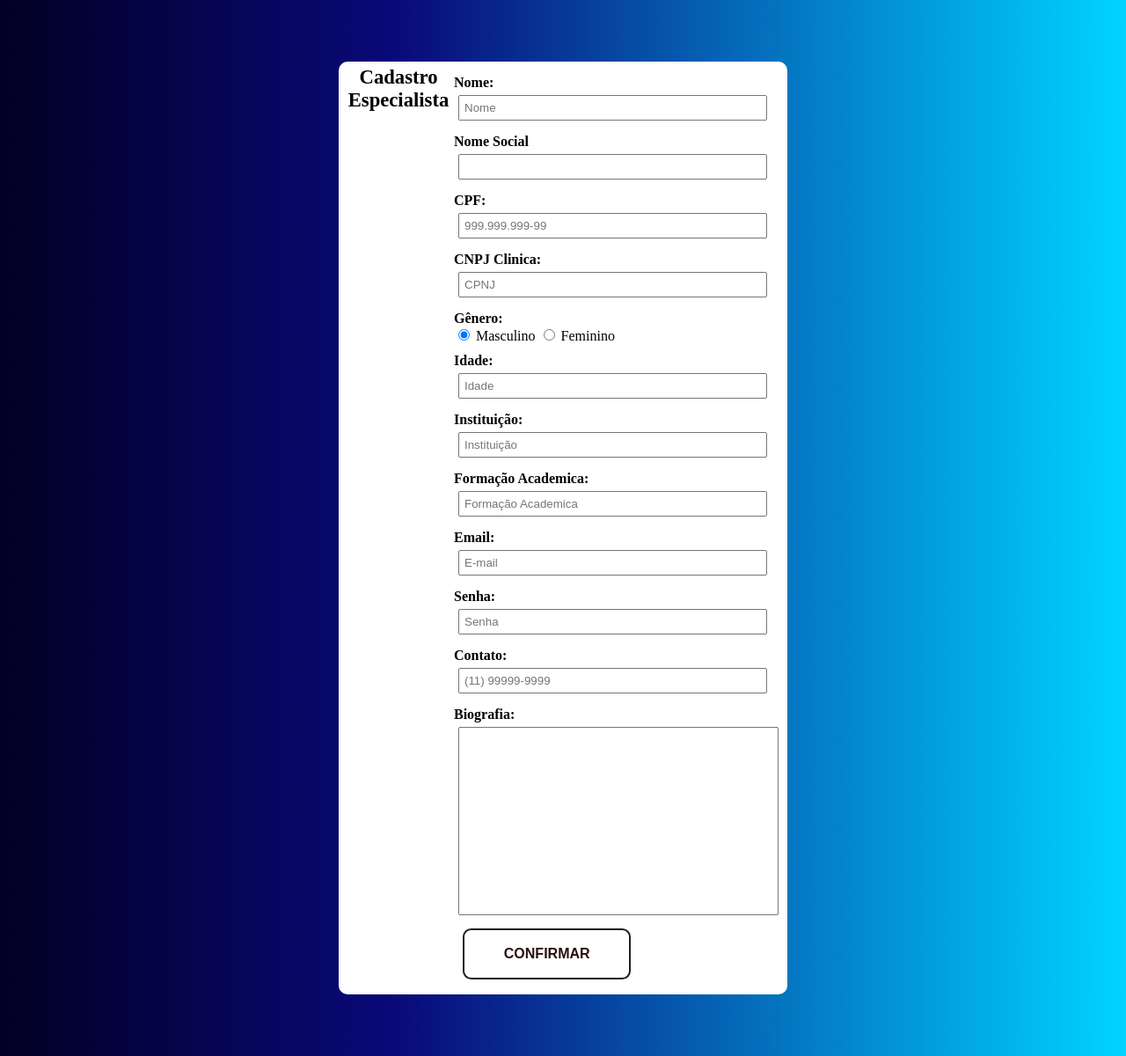
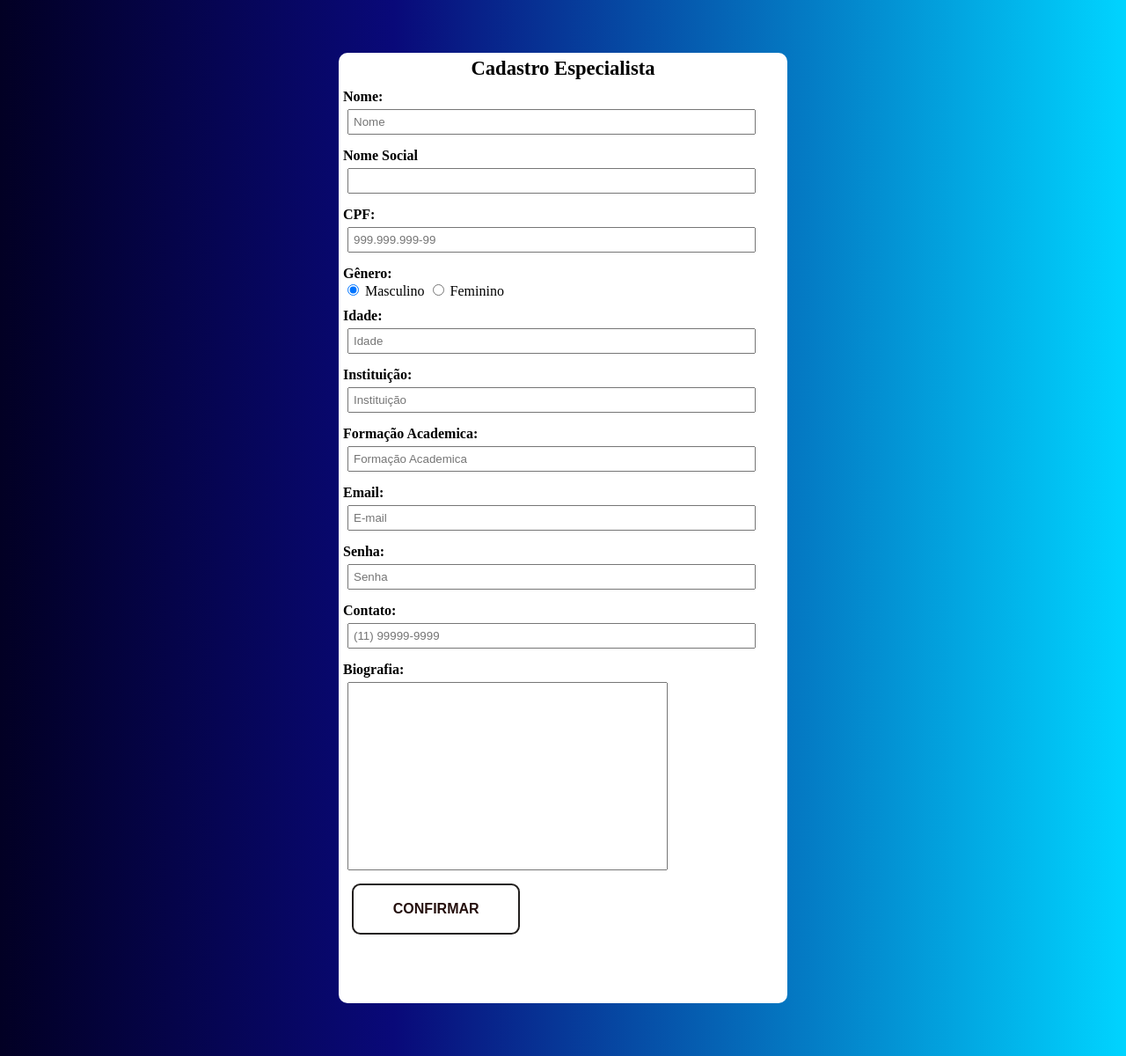
Before and after one commit to KaykeMatiasS/yana, a PHP site: page /Cad_Especialista.html in a window 1280 px wide. Shown: the whole page at 88% size. Run offline with PHP 8.4, Linux system fonts and the light colour scheme.

Commit message:
Mudanças tela cadastro especialista
Mudança visual
Tirado o campo e sua mascara CNPJ

```diff
--- a/Tela_cadastro_YANA/Cad_Especialista.html
+++ b/Tela_cadastro_YANA/Cad_Especialista.html
@@ -29,11 +29,6 @@
             <input required placeholder="999.999.999-99"  type="text" class="lista" name="" id="cpf" pattern="\d{3}\.\d{3}\.\d{3}-\d{2}" \
 			title="Digite um CPF no formato: xxx.xxx.xxx-xx">
 
-
-
-
-            <article>CNPJ Clinica:</article>
-            <input  placeholder="CPNJ" type="text" class="lista" name="" id="cnpj"  pattern="\d{2}\.\d{3}\.\d{3}\/\d{4}\-\d{2}">
 
 
 
--- a/Tela_cadastro_YANA/java.js
+++ b/Tela_cadastro_YANA/java.js
@@ -1,12 +1,3 @@
-
-
-// MASCARA CNPJ //
-document.getElementById('cnpj').addEventListener('input', function (e) {
-    var x = e.target.value.replace(/\D/g, '').match(/(\d{0,2})(\d{0,3})(\d{0,3})(\d{0,4})(\d{0,2})/);
-    e.target.value = !x[2] ? x[1] : x[1] + '.' + x[2] + '.' + x[3] + '/' + x[4] + (x[5] ? '-' + x[5] : '');
-  });
-
-
 
 
   // Mascara CPF  //
--- a/Tela_cadastro_YANA/style.css
+++ b/Tela_cadastro_YANA/style.css
@@ -12,9 +12,10 @@ article{font-weight: 900;}
 
 #bloco {
     display: flex;
+    flex-direction: column;
     background-color: white;
     width: 500px;
-    height: 1050px;
+    height: 1070px;
     border-radius: 10px;
     padding: 5px;
 
```
